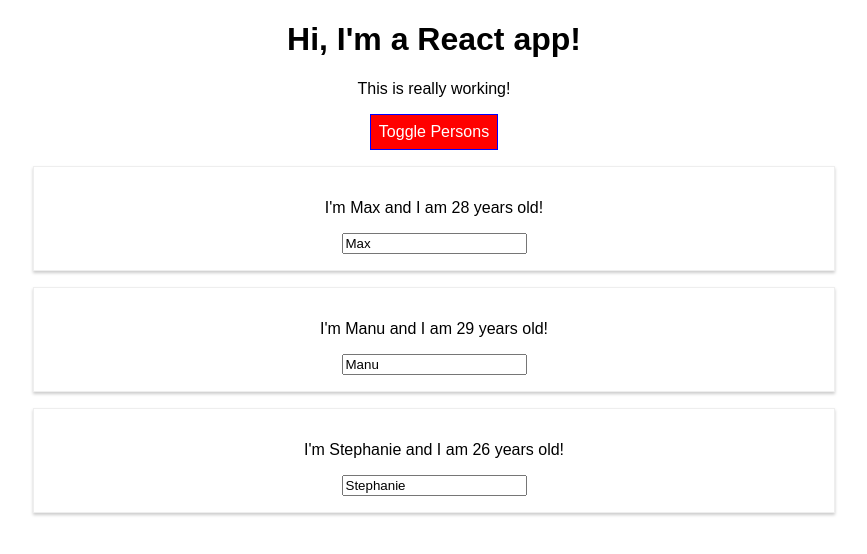
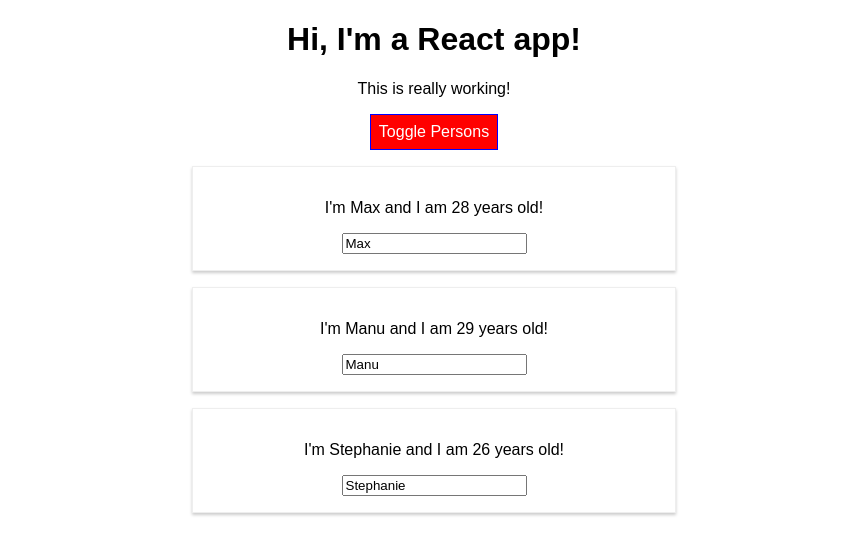
Before and after one commit to alopes2/react-styling, a React (Create React App) app: page / in a window 1280 px wide. Both pictures are taken after a click on the button "Toggle Persons". Shown: the top 554 px of the page, without its empty margins (206-1073 px from the left). Built offline with nearby package versions, Linux system fonts and the light colour scheme.

Commit message:
adding @media-queries and wrapping the application in StyleRoot

```diff
--- a/src/App.js
+++ b/src/App.js
@@ -1,6 +1,6 @@
 import React, { Component } from 'react';
 import './App.css';
-import Radium from 'radium';
+import Radium, { StyleRoot } from 'radium';
 import Person from './Person/Person';
 
 class App extends Component {
@@ -92,6 +92,7 @@
       classes.push('bold')
 
     return (
+      <StyleRoot>
         <div className="App">
           <h1>Hi, I'm a React app!</h1>
           <p className={classes.join(' ')}>This is really working!</p>
@@ -101,6 +102,7 @@
           >Toggle Persons</button>
           {persons}
         </div>
+      </StyleRoot>
     );
 
     // return React.createElement('div', {className: 'App'}, React.createElement('h1', null, 'Does this work?'));
--- a/src/Person/Person.js
+++ b/src/Person/Person.js
@@ -5,8 +5,13 @@
 const person = (props) => {
     // When using class-based components, it`s this.props
     // like <p>My name is {this.props.name}</p>
+    const style = {
+        '@media (min-width: 500px)': {
+            width: '450px'
+        }
+    }
     return (
-        <div className="Person">
+        <div className="Person" style={style}>
             <p onClick={props.click}>I'm {props.name} and I am {props.age} years old!</p>
             <p>{props.children}</p>
             <input type="text" onChange={props.change} value={props.name}/>
```
Lines whose indentation alone changed are shown as unchanged.
